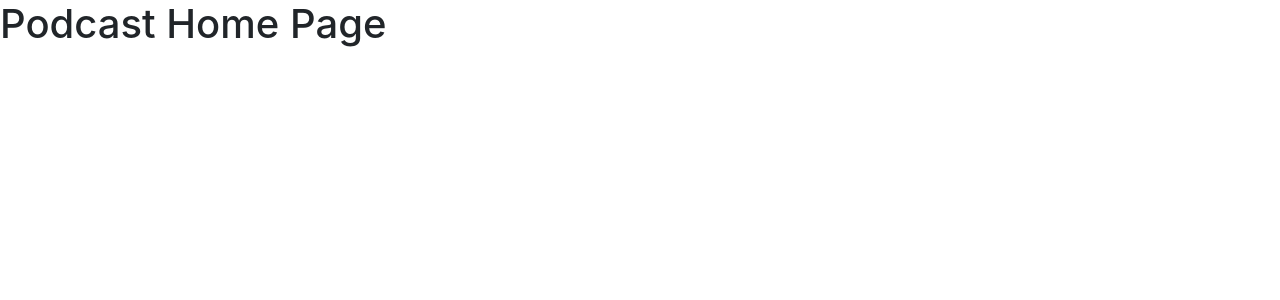
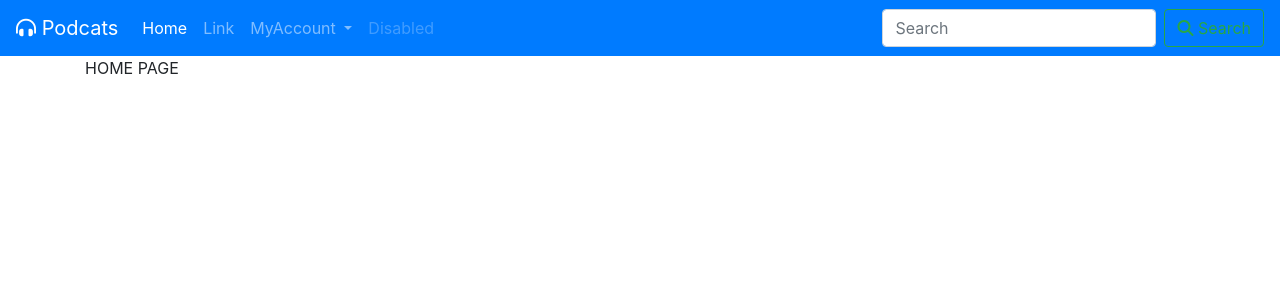
Before and after one commit to nealbrophy/CI_M4_Podcats, a Django app: page / in a window 1280 px wide. Shown: the top 300 px of the page. Run offline with Django 3.2, Linux system fonts and the light colour scheme; some libraries are stand-ins or nearby versions.

Commit message:
Add navbar to base template, add static & media dirs.

```diff
--- a/Podcats_app/settings.py
+++ b/Podcats_app/settings.py
@@ -150,3 +150,4 @@ USE_TZ = True
 # https://docs.djangoproject.com/en/3.0/howto/static-files/
 
 STATIC_URL = '/static/'
+STATICFILES_DIRS = os.path.join(BASE_DIR, 'static')
--- a/home/templates/home/index.html
+++ b/home/templates/home/index.html
@@ -2,5 +2,11 @@
 {% load static %}
 
 {% block content %}
-    <h1>Podcast Home Page</h1>
+    <div class="container">
+        <div class="row">
+            <div class="col">
+                HOME PAGE
+            </div>
+        </div>
+    </div>
 {% endblock %}
--- a/templates/base.html
+++ b/templates/base.html
@@ -16,6 +16,7 @@
         <link rel="stylesheet" href="https://stackpath.bootstrapcdn.com/bootstrap/4.5.0/css/bootstrap.min.css"
               integrity="sha384-9aIt2nRpC12Uk9gS9baDl411NQApFmC26EwAOH8WgZl5MYYxFfc+NcPb1dKGj7Sk"
               crossorigin="anonymous">
+
     {% endblock %}
     {% block extra_css %}{% endblock %}
     <!-- jQuery first, then Popper.js, then Bootstrap JS -->
@@ -29,11 +30,58 @@
         <script src="https://stackpath.bootstrapcdn.com/bootstrap/4.5.0/js/bootstrap.min.js"
                 integrity="sha384-OgVRvuATP1z7JjHLkuOU7Xw704+h835Lr+6QL9UvYjZE3Ipu6Tp75j7Bh/kR0JKI"
                 crossorigin="anonymous"></script>
+        <script src="https://kit.fontawesome.com/624307dae0.js" crossorigin="anonymous"></script>
     {% endblock %}
     {% block extra_js %}{% endblock %}
     <title>Podcats {% block extra_title %}{% endblock %}</title>
 </head>
 <body>
+<nav class="navbar navbar-expand-lg navbar-dark bg-primary">
+    <a class="navbar-brand" href="{% url 'home' %}"><i class="fas fa-headphones-alt"></i> Podcats</a>
+    <button class="navbar-toggler" type="button" data-toggle="collapse" data-target="#navbarSupportedContent"
+            aria-controls="navbarSupportedContent" aria-expanded="false" aria-label="Toggle navigation">
+        <span class="navbar-toggler-icon"></span>
+    </button>
+
+    <div class="collapse navbar-collapse" id="navbarSupportedContent">
+        <ul class="navbar-nav mr-auto">
+            <li class="nav-item active">
+                <a class="nav-link" href="#">Home <span class="sr-only">(current)</span></a>
+            </li>
+            <li class="nav-item">
+                <a class="nav-link" href="#">Link</a>
+            </li>
+            <li class="nav-item dropdown">
+                <a class="nav-link dropdown-toggle" href="#" id="navbarDropdown" role="button" data-toggle="dropdown"
+                   aria-haspopup="true" aria-expanded="false">
+                    MyAccount
+                </a>
+                <div class="dropdown-menu" aria-labelledby="navbarDropdown">
+                    <a class="dropdown-item" href="#">Dashboard</a>
+                    {% if request.user.is_authenticated %}
+                        {% if request.user.is_superuser %}
+                            <a class="dropdown-item" href="#">Podcast Management</a>
+                            <a class="dropdown-item" href="#">Review Management</a>
+                        {% endif %}
+                        <a class="dropdown-item" href="{% url 'account_logout' %}">Logout</a>
+                    {% else %}
+                        <a class="dropdown-item" href="{% url 'account_login' %}">Login</a>
+                        <div class="dropdown-divider"></div>
+                        <a class="dropdown-item" href="{% url 'account_signup' %}">Register</a>
+                    {% endif %}
+                </div>
+            </li>
+            <li class="nav-item">
+                <a class="nav-link disabled" href="#" tabindex="-1" aria-disabled="true">Disabled</a>
+            </li>
+        </ul>
+        <form method="GET" action="" class="form-inline my-2 my-lg-0">
+            <input class="form-control mr-sm-2" type="search" name="q" placeholder="Search" aria-label="Search">
+            <button class="btn btn-outline-success my-2 my-sm-0" type="submit"><i class="fas fa-search"></i> Search
+            </button>
+        </form>
+    </div>
+</nav>
 {% block extra_header %}{% endblock %}
 {% block content %}{% endblock %}
 {% if messages %}
```
Also changed, not shown: static/css/style.css (added).
